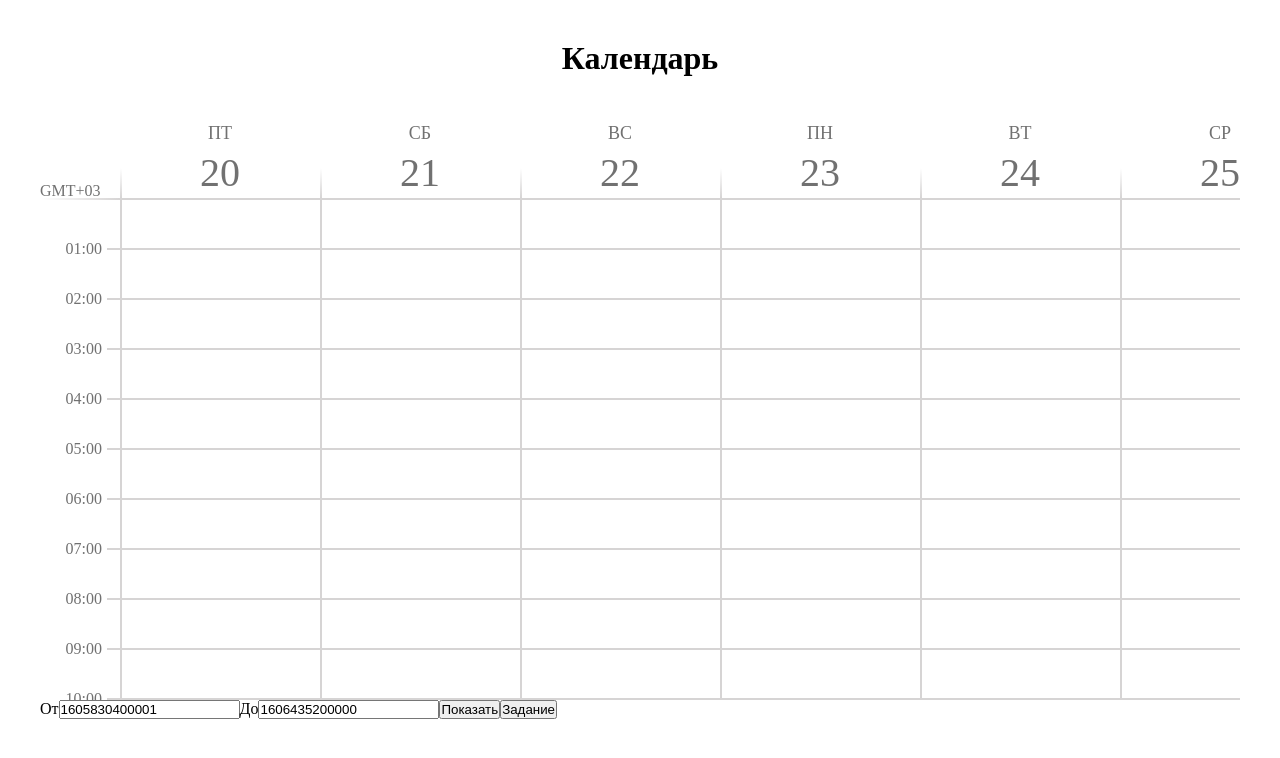
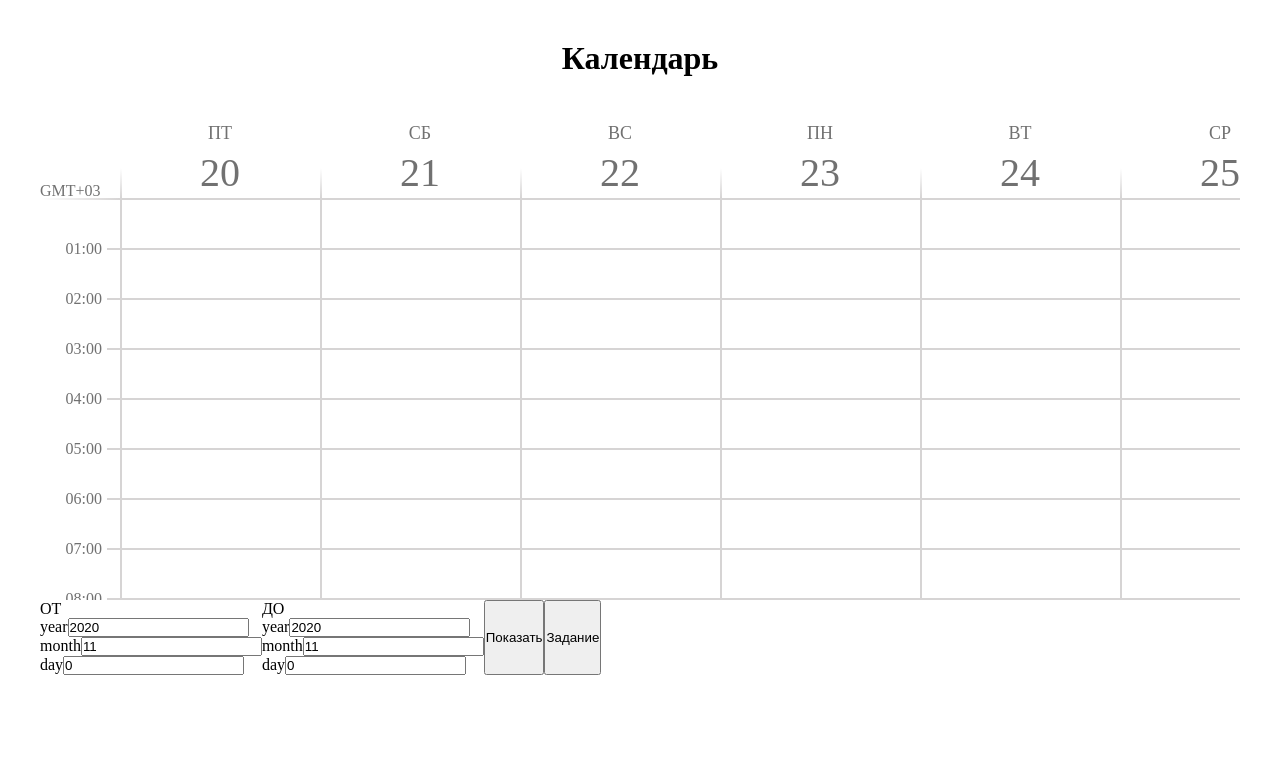
Before and after one commit to Aleksey-Nuzhdin/Calendar_vue_mymapa, a Vue app: page / in a window 1280 px wide. Shown: the top 758 px of the page. Built offline with nearby package versions, Linux system fonts and the light colour scheme.

Commit message:
updata set date

```diff
--- a/src/components/Calendar.vue
+++ b/src/components/Calendar.vue
@@ -21,19 +21,37 @@
     <form class="setDate"
       @submit.prevent='submit'
     >
-        <label for="from">От</label>
+      <div class="setDate__wrpa">
+        <div class="form_tilt">ОТ</div>
+        <div class="input__wrap"
+          v-for="(item, key) of fromDate" :key="key"
+        >
+          <label for="from">{{key}}</label>
           <input
-            id="from"
+            :id='key'
+            class="input_date"
             type="text"
-            v-model="from"
+
+            v-model="fromDate[key]"
           >
+        </div>
+      </div>
+      <div class="setDate__wrpa">
+        <div class="form_tilt">ДО</div>
+        <div class="input__wrap"
+          v-for="(item, key) of toDate" :key="item"
+        >
+          <label for="from">{{key}}</label>
+          <input
+            :id='key'
+            class="input_date"
+            type="text"
 
-        <label for="to">До</label>
-        <input
-            id="to"
-            type="text"
-            v-model="to"
+            v-model="toDate[key]"
           >
+        </div>
+      </div>
+
       <button
           class=""
           type="submit"
@@ -55,6 +73,8 @@ import Field from './Field'
 export default {
   name: 'Calendar',
   data:()=>({
+    fromDate:{year:2020, month:11, day:0},
+    toDate:{year:2020, month:11, day:0},
     from: 0,
     to: 0,
     toDo:[
@@ -71,8 +91,19 @@ export default {
   }),
   methods:{
     submit(){
+      const from = new Date(this.fromDate.year, this.fromDate.month-1, this.fromDate.day)
+      const to = new Date(this.toDate.year, this.toDate.month-1, this.toDate.day)
+      this.from = from.valueOf()
+      this.to = to.valueOf()
+
+      if(this.from > this.to){
+        let val = this.from
+        this.from = this.to
+        this.to = val
+      }
+
       this.setDayList()
-      this.$emit('setDate')
+      this.setToDoList()
     },
     setDateExaple(){
       this.from = 1585699200000
@@ -105,8 +136,7 @@ export default {
       }
     },
     setToDoList(){
-      console.log('h');
-      this.toDoList = this.dayList.map((eList, inx)=>{ console.log(1); return (
+      this.toDoList = this.dayList.map((eList, inx)=>{ return (
           this.toDo.filter((eDo)=>{
             //Исправляем, если вермя начала позже времяени окончания
             if(eDo.startDate > eDo.endDate){
@@ -114,17 +144,18 @@ export default {
               eDo.startDate = eDo.endDate
               eDo.endDate = val
             }
-            console.log(eDo.startDate, eList.from, eDo.endDate, eList.to);
             if(eDo.startDate >= eList.from && eDo.endDate <= eList.to) return eDo
         }))
       })
     },
-    correctionDateDay(date){
+    correctionDateDay(date, type = 'start'){
       //Поулчает UTC региона, для корекктного отображения
       const UTC = this.UTC
 
-      //Приравнеием время к 00:00
-      return Math.floor((date) /(24*60*60*1000)) * (24*60*60*1000) + UTC + 1
+      //Приравнеием время к 00:00 или к 24:00
+      if(type === 'start') return Math.floor((date) /(24*60*60*1000)) * (24*60*60*1000) + UTC
+      if(type === 'end') return Math.floor((date) /(24*60*60*1000)) * (24*60*60*1000) + UTC + (24*60*60*1000) - 1
+      Error('Wrong type');
     },
   },
   created(){
@@ -215,21 +246,10 @@ export default {
   font-size: 40px;
 }
 
-.scrollBtn{
-  position: absolute;
+.setDate{
+  display: flex;
+}
+.setDate__wrap{
   display: block;
-  height: 40px;
-  width: 40px;
-  border-radius: 50%;
-  background-color: rgb(7, 190, 68);
 }
-.scrollUp{
-  right: 50px;
-  bottom: 150px;
-}
-.scrollDown{
-  right: 50px;
-  bottom: 100px;
-}
-
 </style>
--- a/src/components/Field.vue
+++ b/src/components/Field.vue
@@ -15,7 +15,7 @@
       </ul>
       <ul class="day__list">
         <li class="day__item"
-          v-for="(day, index) in dayList" :key="index"
+          v-for="(day, index) of dayList" :key="index"
         >
           <div class="toDo__item"
             v-for="(item, ind) in toDo[index]" :key="ind"
@@ -62,7 +62,7 @@ export default {
     }
   },
   created(){
-    this.$parent.$on('setDate', this.setDate);
+    //this.$parent.$on('setDate', this.setDate);
 
     for(let i = 1; i < 24; i++){
       if(i < 10) this.timeArr.push('0'+i)
@@ -80,7 +80,7 @@ export default {
 .field__wrap{
   position: relative;
   width: 100%;
-  max-height: calc(100vh - 300px);
+  max-height: calc(100vh - 400px);
   min-height: 300px;
   height: 1100px;
 }
@@ -91,6 +91,7 @@ export default {
 }
 .time__list{
   padding-top: 24px;
+  padding-bottom: 24px;
   height: 100%;
   width: 80px;
   color: #717171;
@@ -131,6 +132,11 @@ export default {
 
 }
 .toDo__item{
-  background-color: rgb(22, 105, 14);
+  display: inline-block;
+  background-color: rgb(167, 230, 52);
+  padding: 5px;
+  color: #474646;
+  border: 1px solid #d6d4d4;
+  border-radius: 4px;
 }
 </style>
```
Lines whose indentation alone changed are shown as unchanged.
